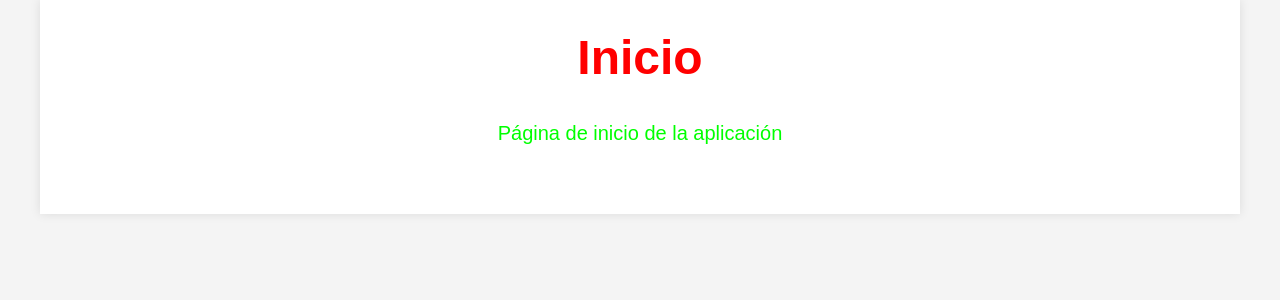
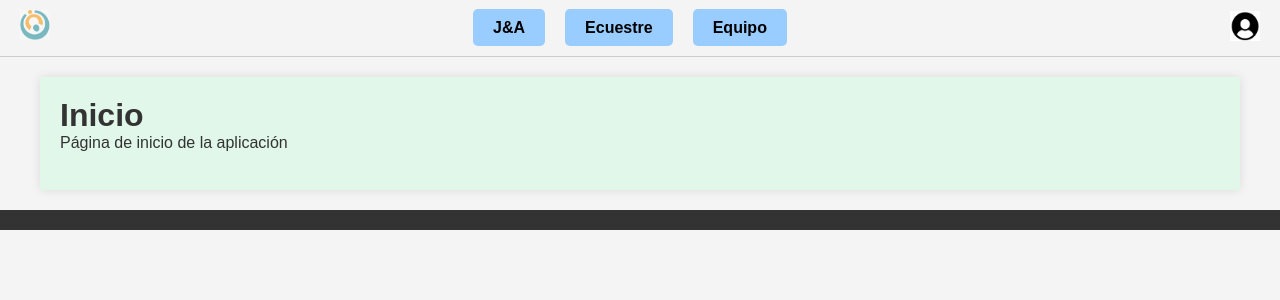
Before and after one commit to luichinni/CEDICA-Proyecto-De-Software-2024, a Flask app: page / in a window 1280 px wide. Shown: the top 300 px of the page. Run offline with Flask 3, Linux system fonts and the light colour scheme.

Commit message:
layout parte 1

```diff
--- a/admin/src/web/templates/layout.html
+++ b/admin/src/web/templates/layout.html
@@ -1,5 +1,5 @@
 <!DOCTYPE html>
-<html lang="en">
+<html lang="es">
     <head>
         {% block head %}
         <link rel="stylesheet" href="{{ url_for('static', filename='style.css') }}">
@@ -7,11 +7,31 @@
         {% endblock %}
     </head>
     <body>
-        <div>{% block navbar %} {% endblock %}</div>
+        <header>
+            <div class="logo">
+                <img src="{{ url_for('static', filename='cedica-icon.png') }}" alt="User Icon" class="user-icon">
+            </div>
+            <nav>
+                <ul>
+                    <li><a href="#">J&A</a></li>
+                    <li><a href="#">Ecuestre</a></li>
+                    <li><a href="#">Equipo</a></li>
+                </ul>
+            </nav>
+            <div class="user-menu">
+                <img src="{{ url_for('static', filename='user-icon.png') }}" alt="User Icon" class="user-icon">
+                <div class="user-dropdown">
+                    <a href="#">Perfil</a>
+                    <a href="#">Cerrar sesión</a>
+                </div>
+            </div>
+        </header>
         <div id="container">
             {% block content %}
             {% endblock %}
         </div>
-        <div>{% block footer %} {% endblock %}</div>
+        <footer>
+            {% block footer %} {% endblock %}
+        </footer>
     </body>
 </html>
--- a/admin/static/style.css
+++ b/admin/static/style.css
@@ -10,68 +10,116 @@
 /* Estilo básico del cuerpo */
 body {
     font-family: Arial, sans-serif;
-    line-height: 1.6;
     background-color: #f4f4f4;
     color: #333;
+}
+
+/* Header */
+header {
+    display: flex;
+    justify-content: space-between;
+    align-items: center;
+    padding: 10px 20px;
+    background-color: #f4f4f4;
+    border-bottom: 1px solid #ccc;
+}
+
+/* Logo */
+.logo {
+    font-size: 1.5rem;
+    font-weight: bold;
+}
+
+/* Navigation */
+nav {
+    display: flex;
+}
+
+nav ul {
+    display: flex;
+    list-style: none;
+}
+
+nav ul li {
+    margin-right: 20px;
+}
+
+nav ul li a {
+    text-decoration: none;
+    background-color: #99ccff;
+    padding: 10px 20px;
+    border-radius: 5px;
+    color: black;
+    font-weight: bold;
+}
+
+nav ul li a:hover {
+    background-color: #6699cc;
+}
+
+/* User menu */
+.user-menu {
+    position: relative;
+}
+
+.user-icon {
+    width: 30px;
+    height: 30px;
+    cursor: pointer;
+}
+
+.user-dropdown {
+    display: none;
+    position: absolute;
+    right: 0;
+    background-color: white;
+    border: 1px solid #ccc;
+    width: 150px;
+    text-align: left;
+}
+
+.user-dropdown a {
+    display: block;
+    padding: 10px;
+    text-decoration: none;
+    color: black;
+}
+
+.user-dropdown a:hover {
+    background-color: #f4f4f4;
+}
+
+/* Mostrar el menú desplegable cuando se pasa sobre el icono de usuario */
+.user-menu:hover .user-dropdown {
+    display: block;
 }
 
 /* Estilo del contenedor principal */
 #container {
     max-width: 1200px;
-    margin: 0 auto;
+    margin: 20px auto;
     padding: 20px;
-    background: #fff;
+    background: #e0f7e9;
     box-shadow: 0 0 10px rgba(0, 0, 0, 0.1);
 }
 
-/* Estilo del encabezado (h1) */
-h1 {
-    font-size: 3rem; /* Tamaño del texto para el encabezado */
-    text-align: center;
-    color: #ff0000; /* Color rojo */
-    margin-bottom: 20px;
-}
-
-/* Estilo del texto del párrafo (p) */
-p {
-    font-size: 1.25rem; /* Tamaño del texto para el párrafo */
-    text-align: center;
-    color: #00ff00; /* Color verde */
-    margin-bottom: 20px;
-}
-
-/* Estilo de la barra de navegación */
-nav {
-    background: #333;
-    color: #fff;
-    padding: 10px 0;
-    text-align: center;
-}
-
-nav a {
-    color: #fff;
-    text-decoration: none;
-    margin: 0 15px;
-    font-size: 1rem;
-}
-
-nav a:hover {
-    text-decoration: underline;
-}
-
-/* Estilo del pie de página */
+/* Footer */
 footer {
-    background: #333;
+    background-color: #333;
     color: #fff;
     text-align: center;
-    padding: 10px 0;
+    padding: 10px;
     margin-top: 20px;
 }
 
 /* Adaptación a dispositivos móviles */
 @media (max-width: 768px) {
-    nav a {
-        display: block;
+    nav ul {
+        flex-direction: column;
+        align-items: center;
+    }
+
+    nav ul li {
         margin: 10px 0;
     }
 }
```
Also changed, not shown: admin/static/cedica-icon.png (added), admin/static/cedica-logo.png (added), admin/static/user-icon.png (added).
